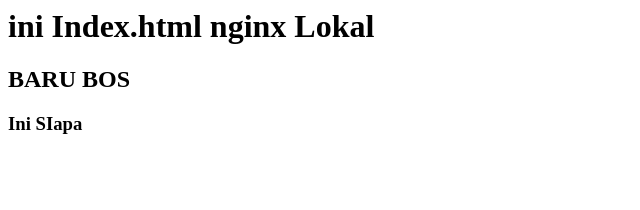
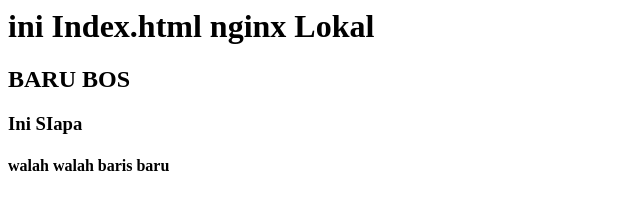
Before and after one commit to bonaragung/web-nginx, a plain HTML site: page index.html in a window 1280 px wide. Shown: the whole page, without its empty margins (0-640 px from the left). Drawn offline with Linux system fonts and the light colour scheme.

Commit message:
baru coy san

```diff
--- a/index.html
+++ b/index.html
@@ -2,3 +2,4 @@
 <h2> BARU BOS </h2>
 <h3> Ini SIapa </h3>
 <h4 walah walah baris baru </h4>
+<h4> walah walah baris baru </h4>
```
